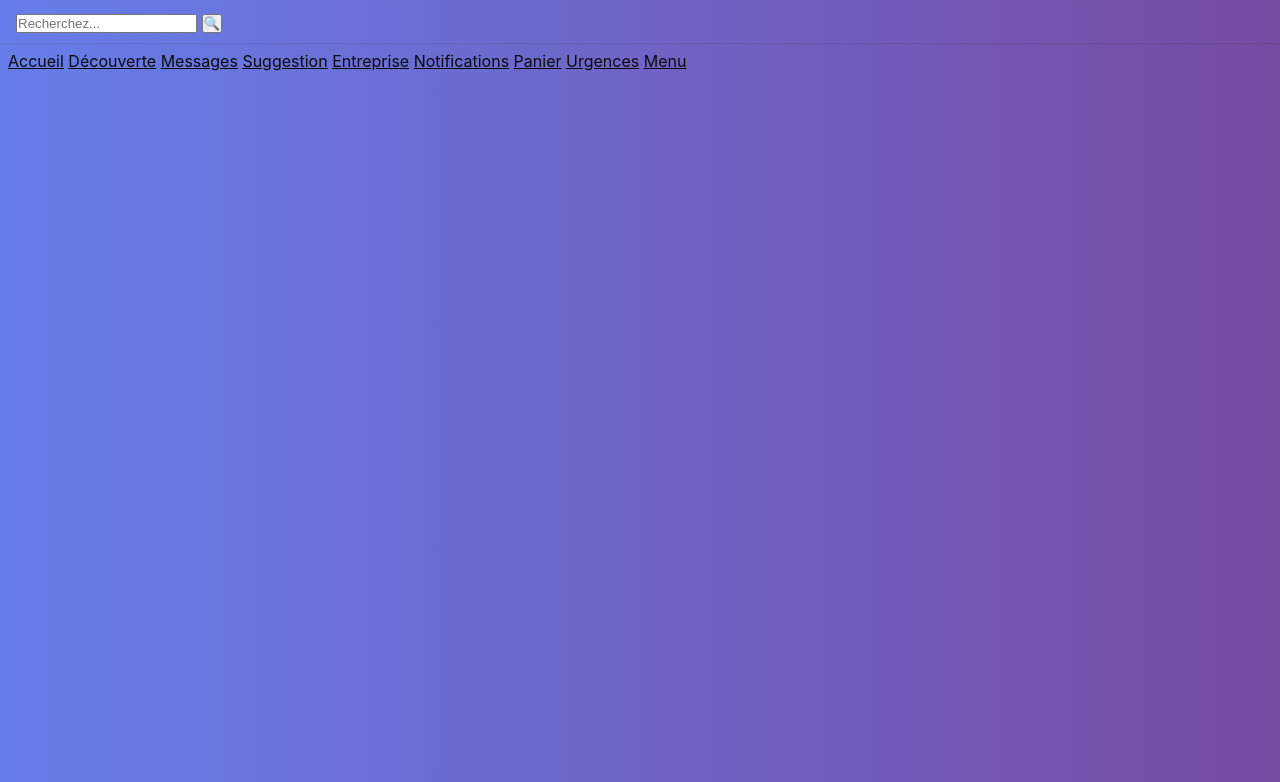
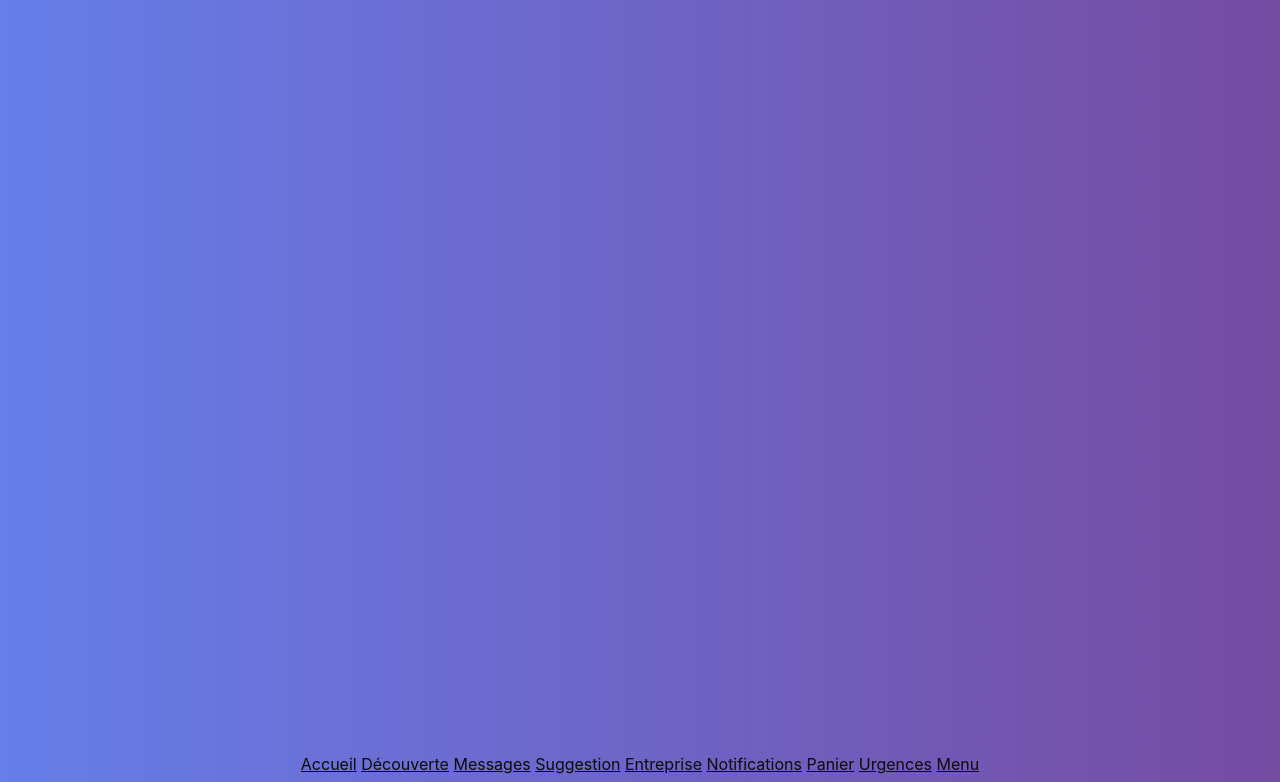
Before and after one commit to bigchrino/loboko, a plain HTML site: page accueil.html in a window 1280 px wide. Shown: the part 18-800 px from the top of the page. Drawn offline with Linux system fonts and the light colour scheme.

Commit message:
Modification de la nav

```diff
--- a/accueil.html
+++ b/accueil.html
@@ -14,12 +14,12 @@
       <!-- <div class="logo">LOBOKO
         <a href="profil.html" class="tab active">Dashboard</a>
       </div> -->
-      <div class="search-bar">
+      <!-- <div class="search-bar">
         <form action="recherchez.html" method="get">
           <input type="text" name="query" placeholder="Recherchez..." />
           <button type="submit">🔍</button>
         </form>
-      </div>
+      </div> -->
       <div class="tabs">
         <a href="accueil.html" class="tab active">Accueil</a>
         <a href="decouverte.html" class="tab">Découverte</a>
--- a/style.css
+++ b/style.css
@@ -12,6 +12,15 @@ body {
     /* background: linear-gradient(135deg, #667eea 0%, #764ba2 100%); */
     background: linear-gradient(to right, #667eea 0%, #764ba2 100%);
     margin: 0;
+    display: flex;
+    /* flex-direction: column; */
+}
+nav{
+    position: fixed;
+    bottom: 0;
+    left: 0;
+    width: 100%;
+    text-align: center;
 }
 div{
     /* background: linear-gradient(135deg, #667eea 0%, #764ba2 100%) ; */
```
